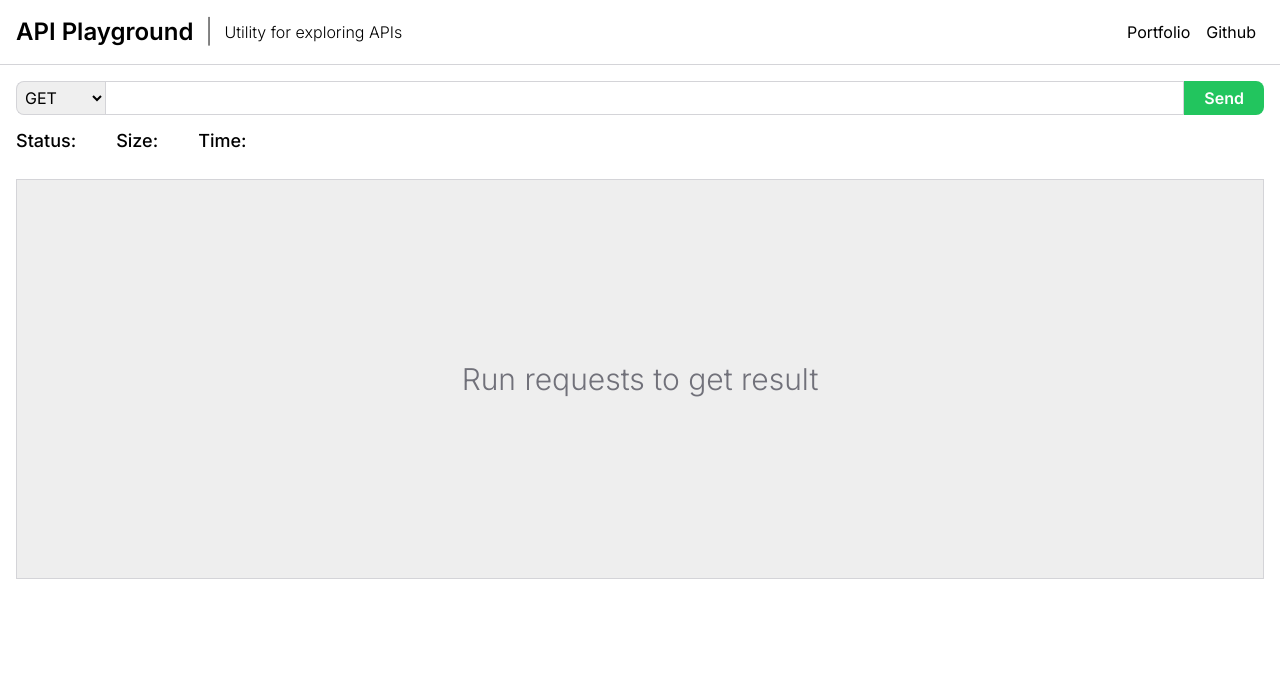
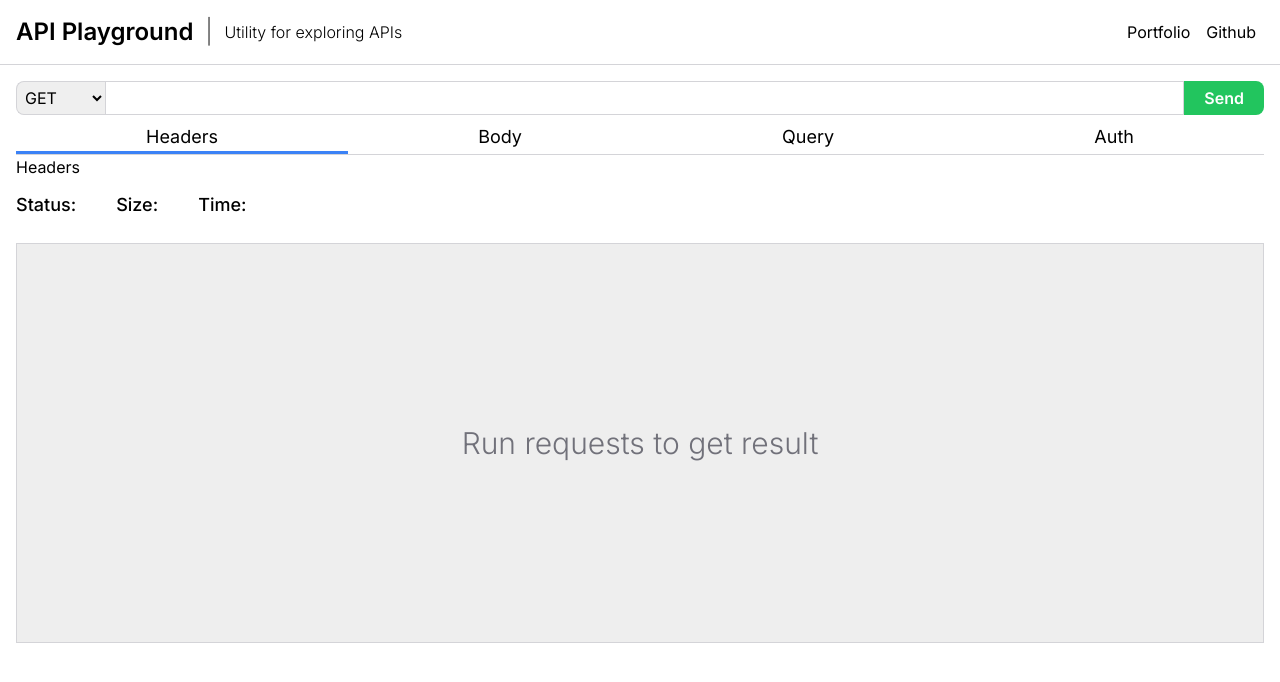
Before and after one commit to Hamdan-Khan/API-Playground, a React (Vite) app: page / in a window 1280 px wide. Shown: the top 682 px of the page. Built offline with nearby package versions, Linux system fonts and the light colour scheme.

Commit message:
Request propertires section initiated

```diff
--- /dev/null
+++ b/src/components/Input Components/AuthInput.tsx
@@ -0,0 +1,5 @@
+const AuthInput = ({ tab }: { tab: number }) => {
+  return <div className={`${tab == 4 ? "block" : "hidden"}`}>Auth Input</div>;
+};
+
+export default AuthInput;
--- /dev/null
+++ b/src/components/Input Components/HeadersInput.tsx
@@ -0,0 +1,5 @@
+const HeadersInput = ({ tab }: { tab: number }) => {
+  return <div className={`${tab == 1 ? "block" : "hidden"}`}>Headers</div>;
+};
+
+export default HeadersInput;
--- /dev/null
+++ b/src/components/Input Components/PropsInput.tsx
@@ -0,0 +1,56 @@
+import { useState } from "react";
+import RequestBody from "./RequestBody";
+import QueryInput from "./QueryInput";
+import HeadersInput from "./HeadersInput";
+import AuthInput from "./AuthInput";
+
+const PropsInput = () => {
+  const [tab, setTab] = useState<number>(1);
+
+  return (
+    <div className="flex flex-col">
+      <ul className="flex flex-row justify-between w-full border-b border-zinc-300 mt-2">
+        <li
+          className={`flex-grow text-center text-lg cursor-pointer border-b-[3px] border-b-transparent ${
+            tab == 1 ? "!border-b-blue-500" : ""
+          }`}
+          onClick={() => setTab(1)}
+        >
+          Headers
+        </li>
+        <li
+          className={`flex-grow text-center text-lg cursor-pointer border-b-[3px] border-b-transparent ${
+            tab == 2 ? "!border-b-blue-500" : ""
+          }`}
+          onClick={() => setTab(2)}
+        >
+          Body
+        </li>
+        <li
+          className={`flex-grow text-center text-lg cursor-pointer border-b-[3px] border-b-transparent ${
+            tab == 3 ? "!border-b-blue-500" : ""
+          }`}
+          onClick={() => setTab(3)}
+        >
+          Query
+        </li>
+        <li
+          className={`flex-grow text-center text-lg cursor-pointer border-b-[3px] border-b-transparent ${
+            tab == 4 ? "!border-b-blue-500" : ""
+          }`}
+          onClick={() => setTab(4)}
+        >
+          Auth
+        </li>
+      </ul>
+      <div>
+        <RequestBody tab={tab} />
+        <QueryInput tab={tab} />
+        <HeadersInput tab={tab} />
+        <AuthInput tab={tab} />
+      </div>
+    </div>
+  );
+};
+
+export default PropsInput;
--- /dev/null
+++ b/src/components/Input Components/QueryInput.tsx
@@ -0,0 +1,5 @@
+const QueryInput = ({ tab }: { tab: number }) => {
+  return <div className={`${tab == 3 ? "block" : "hidden"}`}>QueryInput</div>;
+};
+
+export default QueryInput;
--- /dev/null
+++ b/src/components/Input Components/RequestBody.tsx
@@ -0,0 +1,10 @@
+import useStore from "../../store/store";
+
+const RequestBody = ({ tab }: { tab: number }) => {
+  const reqBody = useStore((state) => state.reqBody);
+  const setReqBody = useStore((state) => state.setReqBody);
+
+  return <div className={`${tab == 2 ? "block" : "hidden"}`}>RequestBody</div>;
+};
+
+export default RequestBody;
--- /dev/null
+++ b/src/components/Input Components/URLInput.tsx
@@ -0,0 +1,41 @@
+import useStore from "../../store/store";
+
+const URLInput = ({ submitHandler }: { submitHandler: () => void }) => {
+  // states
+  const setMethod = useStore((state) => state.setMethod);
+  const setUrl = useStore((state) => state.setUrl);
+  const url = useStore((state) => state.url);
+  const method = useStore((state) => state.method);
+
+  return (
+    <div className="flex flex-row">
+      <select
+        name="method"
+        value={method}
+        className="focus:outline-none border-y border-l rounded-l-lg p-1 border-zinc-300"
+        onChange={(e) => setMethod(e.target.value)}
+      >
+        <option value="GET">GET</option>
+        <option value="POST">POST</option>
+        <option value="PUT">PUT</option>
+        <option value="DELETE">DELETE</option>
+        <option value="PATCH">PATCH</option>
+      </select>
+      <input
+        type="text"
+        value={url}
+        name="url"
+        className="focus:outline-none flex-grow bg-white px-4 py-1 border border-zinc-300"
+        onChange={(e) => setUrl(e.target.value)}
+      />
+      <button
+        onClick={submitHandler}
+        className="bg-green-500 text-white px-5 py-1 font-semibold rounded-r-lg"
+      >
+        Send
+      </button>
+    </div>
+  );
+};
+
+export default URLInput;
--- a/src/components/UrlInput.tsx
+++ b/src/components/UrlInput.tsx
@@ -1,27 +1,53 @@
-import axios from "axios";
+import axios, { AxiosResponse } from "axios";
 import useStore from "../store/store";
+import URLInput from "./Input Components/URLInput";
+import PropsInput from "./Input Components/PropsInput";
 
 const UrlInput = () => {
   // states
   const url = useStore((state) => state.url);
-  const setUrl = useStore((state) => state.setUrl);
   const method = useStore((state) => state.method);
-  const setMethod = useStore((state) => state.setMethod);
   const setData = useStore((state) => state.setData);
   const setStatus = useStore((state) => state.setStatus);
   const setError = useStore((state) => state.setError);
   const setLoading = useStore((state) => state.setLoading);
 
+  // send request function
   const submitHandler = async () => {
+    console.log(method);
+
+    if (url.length < 2) {
+      setError("Please enter a valid API URL");
+      return;
+    }
     setLoading(true);
     setData("");
-    if (url.length > 2) {
     setError("");
+    setStatus("");
+
     try {
       const startTime = new Date().getTime();
-        const res = await axios.get(url);
+      let res: AxiosResponse<any> | null = null;
+      if (method === "GET") {
+        res = await axios.get(url);
+      } else if (method === "POST") {
+        res = await axios.post(url, {
+          /* body data */
+        });
+      } else if (method === "PUT") {
+        res = await axios.put(url, {
+          /* body data */
+        });
+      } else if (method === "DELETE") {
+        res = await axios.delete(url);
+      } else if (method === "PATCH") {
+        res = await axios.patch(url, {
+          /* body data */
+        });
+      }
       const endTime = new Date().getTime();
       const elapsedTime = endTime - startTime;
+      if (res) {
         setData(res.data);
         const responseSizeInBytes = new TextEncoder().encode(
           JSON.stringify(res.data)
@@ -38,8 +64,8 @@ const UrlInput = () => {
               ? `${elapsedTime / 1000} s`
               : `${elapsedTime} ms`,
         });
+      }
       console.log(res);
-        setLoading(false);
     } catch (err: any) {
       setData(err?.response?.data);
       setStatus({
@@ -50,42 +76,14 @@ const UrlInput = () => {
         setError("ERR: NO NETWORK CONNECTION");
       }
       console.error(err);
-        setLoading(false);
-      }
-    } else {
-      setData("");
-      setStatus("");
-      setError("Please enter a valid API URL");
+    } finally {
       setLoading(false);
     }
   };
   return (
-    <div className="flex flex-row">
-      <select
-        name="method"
-        value={method}
-        className="focus:outline-none border-y border-l rounded-l-lg p-1 border-zinc-300"
-        onChange={(e) => setMethod(e.target.value)}
-      >
-        <option value="GET">GET</option>
-        <option value="POST">POST</option>
-        <option value="PUT">PUT</option>
-        <option value="DELETE">DELETE</option>
-        <option value="PATCH">PATCH</option>
-      </select>
-      <input
-        type="text"
-        value={url}
-        name="url"
-        className="focus:outline-none flex-grow bg-white px-4 py-1 border border-zinc-300"
-        onChange={(e) => setUrl(e.target.value)}
-      />
-      <button
-        onClick={submitHandler}
-        className="bg-green-500 text-white px-5 py-1 font-semibold rounded-r-lg"
-      >
-        Send
-      </button>
+    <div>
+      <URLInput submitHandler={submitHandler} />
+      <PropsInput />
     </div>
   );
 };
--- a/src/main.tsx
+++ b/src/main.tsx
@@ -2,11 +2,9 @@ import React from "react";
 import ReactDOM from "react-dom/client";
 import App from "./App.tsx";
 import "./index.css";
-import { ReactQueryDevtools } from "react-query/devtools";
 
 ReactDOM.createRoot(document.getElementById("root") as HTMLElement).render(
   <React.StrictMode>
     <App />
-    <ReactQueryDevtools initialIsOpen />
   </React.StrictMode>
 );
--- a/src/store/store.ts
+++ b/src/store/store.ts
@@ -7,6 +7,7 @@ type States = {
   method: string;
   error: string;
   loading: boolean;
+  reqBody: string;
 };
 
 type Actions = {
@@ -16,12 +17,13 @@ type Actions = {
   setMethod: (newMethod: string) => void;
   setError: (newError: string) => void;
   setLoading: (newError: boolean) => void;
+  setReqBody: (newBody: string) => void;
 };
 
 const useStore = create<States & Actions>((set) => ({
   url: "",
   setUrl: (newUrl) => set(() => ({ url: newUrl })),
-  method: "",
+  method: "GET",
   setMethod: (newMethod) => set(() => ({ method: newMethod })),
   data: "",
   setData: (newData: any) => set(() => ({ data: newData })),
@@ -30,8 +32,12 @@ const useStore = create<States & Actions>((set) => ({
   // url input error (not related to response error)
   error: "",
   setError: (newError: string) => set(() => ({ error: newError })),
+  // loading state while request is being fetched
   loading: false,
   setLoading: (newLoading: boolean) => set(() => ({ loading: newLoading })),
+  // requestBody
+  reqBody: "",
+  setReqBody: (newBody: string) => set(() => ({ reqBody: newBody })),
 }));
 
 export default useStore;
```
Lines whose indentation alone changed are shown as unchanged.
